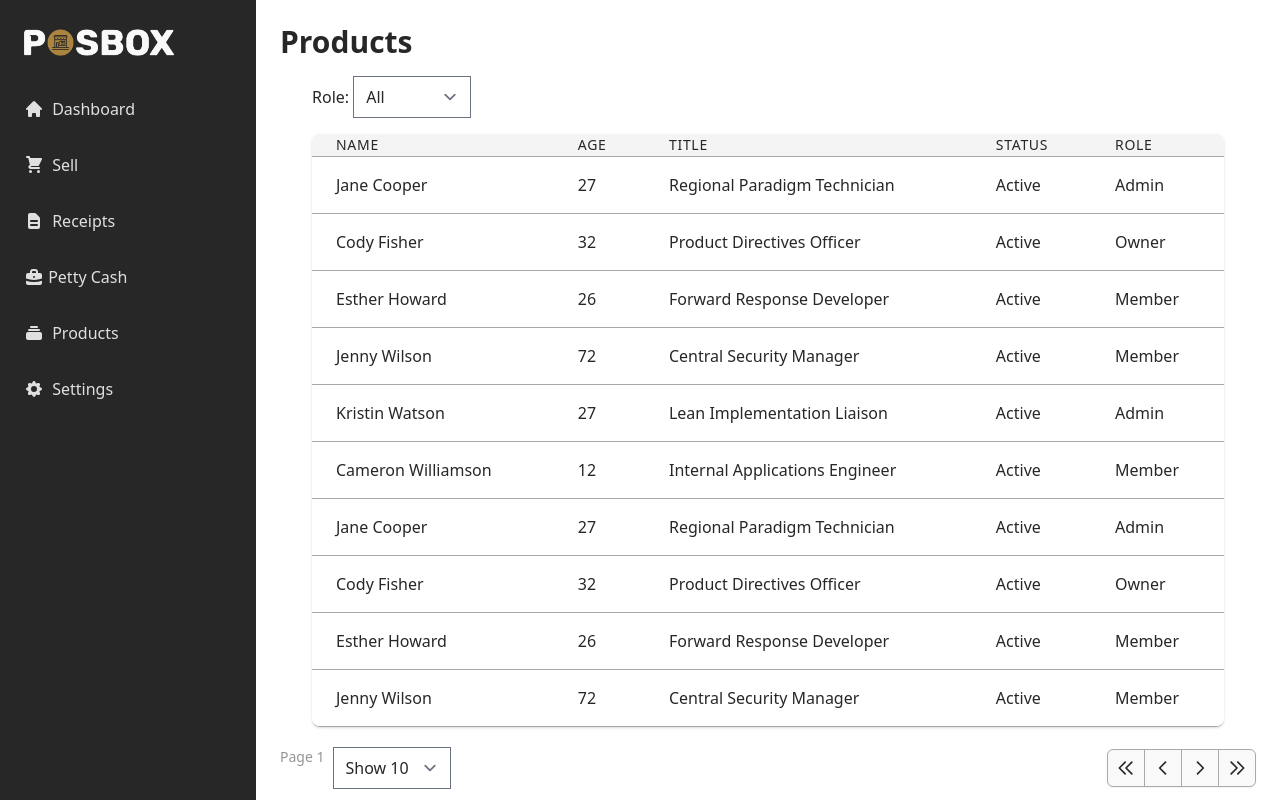
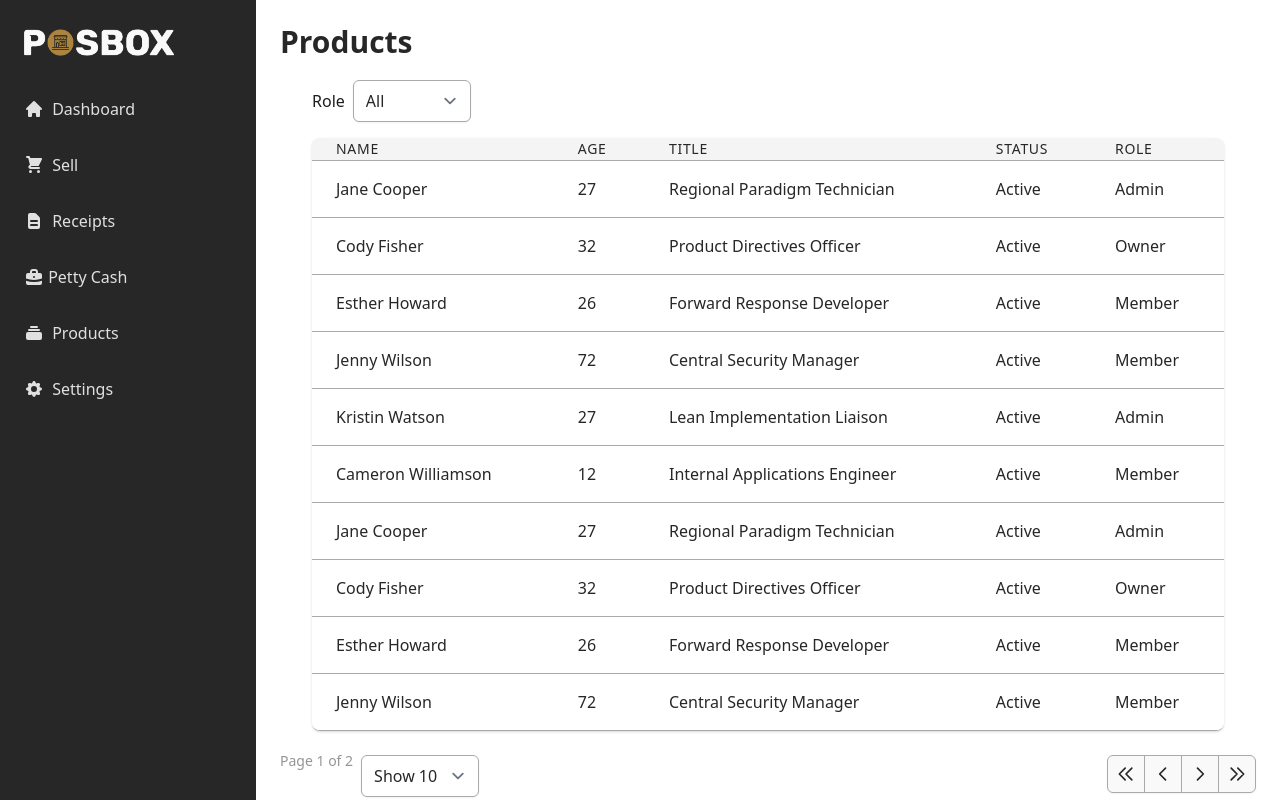
Before and after one commit to email2vimalraj/food-pos-app, a Next.js app: page /products in a window 1280 px wide. Shown: the top 800 px of the page. Built offline with nearby package versions, Linux system fonts and the light colour scheme.

Commit message:
styled inputs

```diff
--- a/components/table.tsx
+++ b/components/table.tsx
@@ -11,7 +11,7 @@ import { Button, PageButton } from './button';
 
 // This is a custom filter UI for selecting a unique option from list
 export const SelectColumnFilter = ({
-  column: { filterValue, setFilter, preFilteredRows, id }
+  column: { filterValue, setFilter, preFilteredRows, id, render }
 }: any) => {
   // Calculate the options for filtering using the preFilteredRows
   const options = React.useMemo(() => {
@@ -24,9 +24,12 @@ export const SelectColumnFilter = ({
 
   // Render a multi-select box
   return (
+    <label className="flex gap-x-2 items-baseline">
+      <span className="text-shark-700">{render('Header')}</span>
       <select
         name={id}
         id={id}
+        className="mt-1 block w-full rounded-md border-shark-300 shadow-sm focus:border-driftwood-500 focus:ring focus:ring-driftwood-400 focus:ring-opacity-50"
         value={filterValue}
         onChange={e => {
           setFilter(e.target.value || undefined);
@@ -39,6 +42,7 @@ export const SelectColumnFilter = ({
           </option>
         ))}
       </select>
+    </label>
   );
 };
 
@@ -51,9 +55,12 @@ const GlobalFilter = ({ preGlobalFilteredRows, globalFilter, setGlobalFilter }:
   }, 200);
 
   return (
-    <span>
+    <label className="flex gap-x-2 items-baseline">
+      <span className="text-shark-700">
         Search:{' '}
         <input
+          type="text"
+          className="mt-1 block w-full rounded-md border-shark-300 shadow-sm focus:border-driftwood-500 focus:ring focus:ring-driftwood-400 focus:ring-opacity-50"
           value={value || ''}
           onChange={e => {
             setValue(e.target.value);
@@ -62,6 +69,7 @@ const GlobalFilter = ({ preGlobalFilteredRows, globalFilter, setGlobalFilter }:
           placeholder={`${count} records...`}
         />
       </span>
+    </label>
   );
 };
 
@@ -117,7 +125,7 @@ const Table = ({ columns, data }: Props) => {
           headerGroup.headers.map(column =>
             column.Filter ? (
               <div className="sm:px-6 lg:px-8" key={column.id}>
-                <label htmlFor={column.id}>{column.render('Header')}: </label>
+                {/* <label htmlFor={column.id}>{column.render('Header')}: </label> */}
                 {column.render('Filter')}
               </div>
             ) : null
@@ -190,10 +198,16 @@ const Table = ({ columns, data }: Props) => {
         <div className="hidden sm:flex-1 sm:flex sm:items-center sm:justify-between">
           <div className="flex gap-x-2">
             <span className="text-sm text-alabaster-800">
-              Page <span className="font-medium">{state.pageIndex + 1}</span>
+              Page{' '}
+              <span className="font-medium">
+                {state.pageIndex + 1} of {pageCount}
+              </span>
             </span>
 
+            <label>
+              <span className="sr-only">Items Per Page</span>
               <select
+                className="mt-1 block w-full rounded-md border-shark-300 shadow-sm focus:border-driftwood-500 focus:ring focus:ring-driftwood-400 focus:ring-opacity-50"
                 value={state.pageSize}
                 onChange={e => {
                   setPageSize(Number(e.target.value));
@@ -205,6 +219,7 @@ const Table = ({ columns, data }: Props) => {
                   </option>
                 ))}
               </select>
+            </label>
           </div>
 
           <div>
@@ -297,7 +312,7 @@ const Table = ({ columns, data }: Props) => {
         </div>
       </div>
 
-      <div className="pagination">
+      {/* <div className="pagination">
         <button onClick={() => gotoPage(0)} disabled={!canPreviousPage}>
           {'<<'}
         </button>{' '}
@@ -328,7 +343,7 @@ const Table = ({ columns, data }: Props) => {
             </option>
           ))}
         </select>
-      </div>
+      </div> */}
 
       <div>
         <pre>
```
Lines whose indentation alone changed are shown as unchanged.
